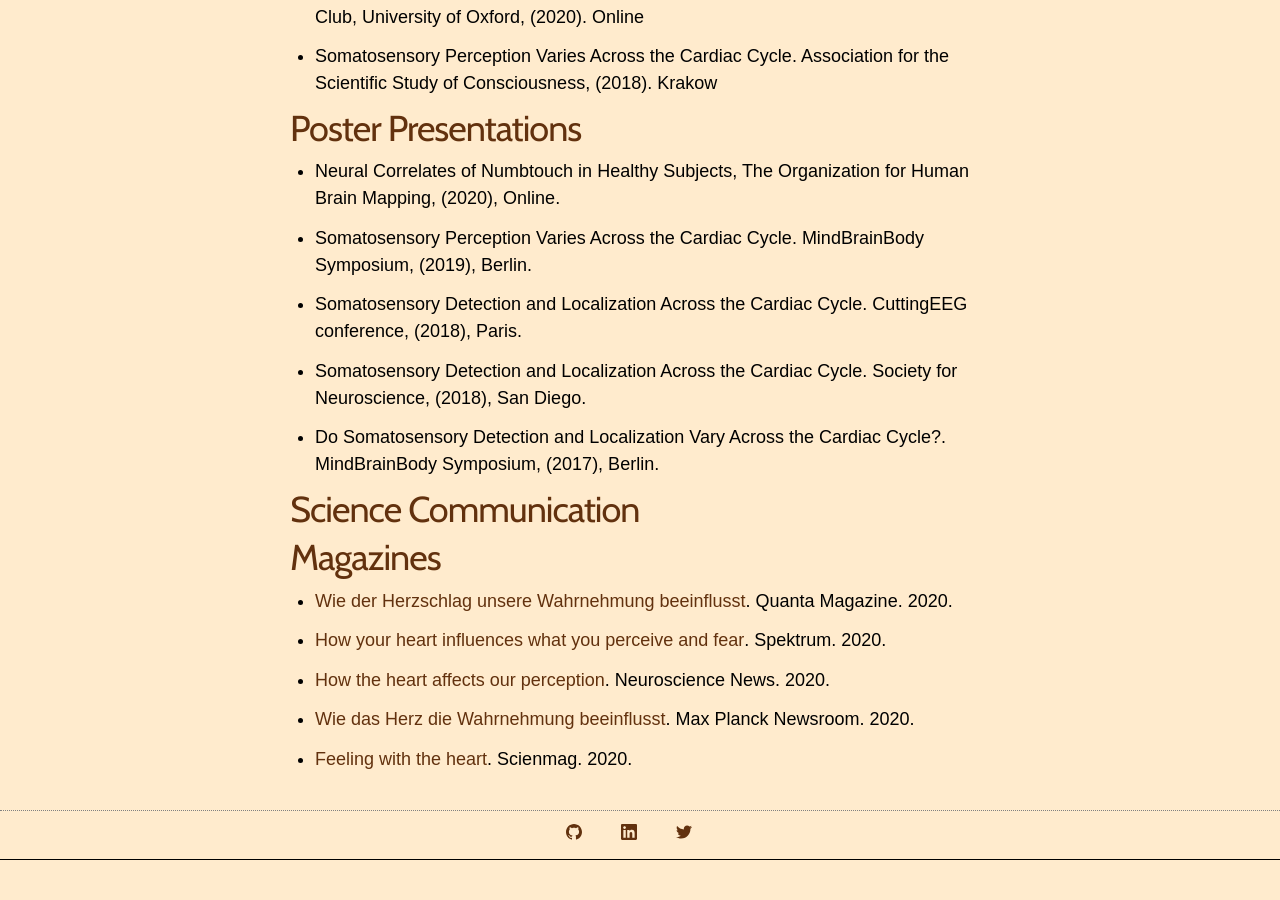
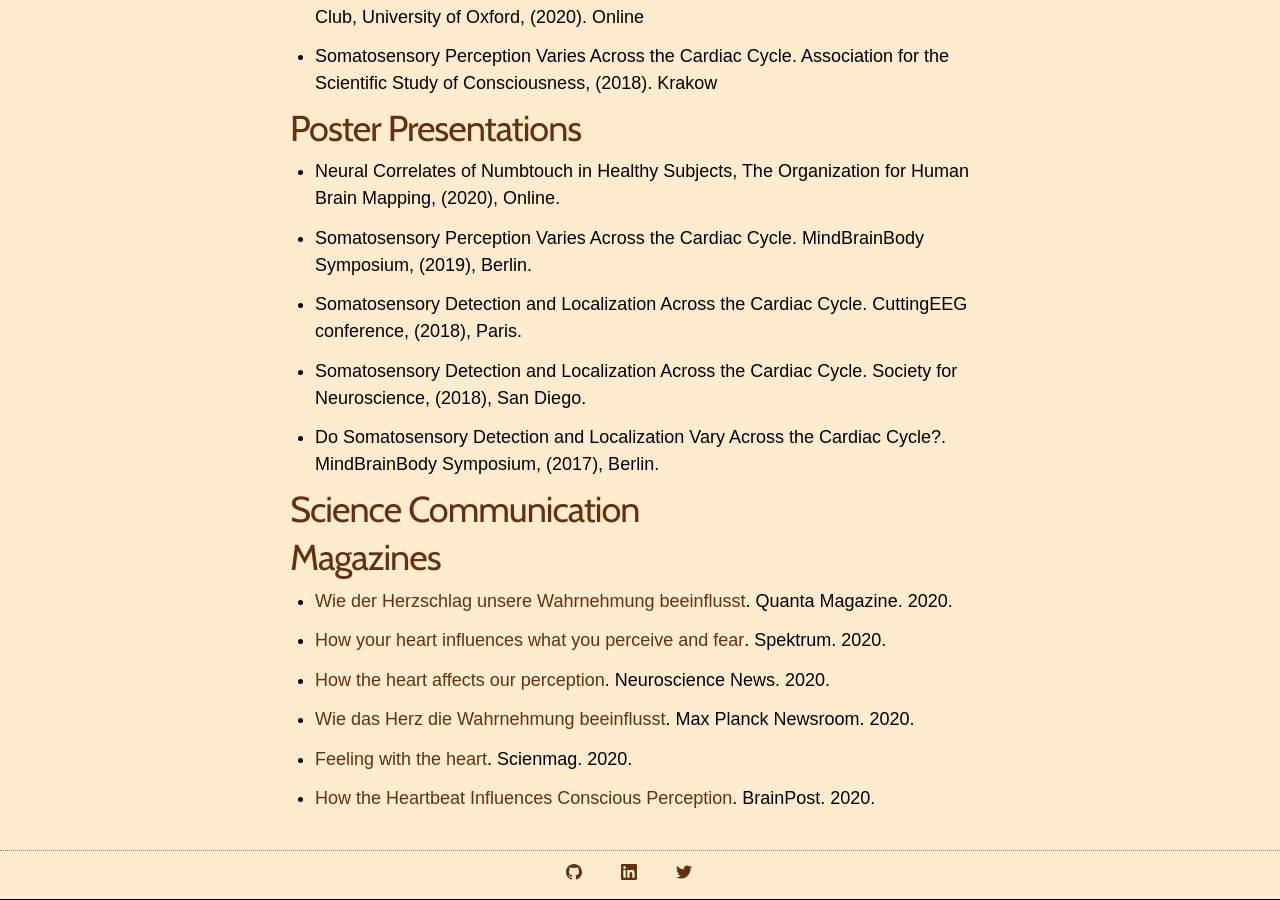
Before and after one commit to Esra-Al/esra-al.github.io, a Jekyll site: the page built from contributions.md, in a window 1280 px wide and 900 px high, scrolled down 1371 px. Built offline with Jekyll 4.4.1, drawn with Linux system fonts in a browser that asks for light colours; before the commit the page ends 2231 px from its top, so only the background shows below that.

Commit message:
Update contributions.md

```diff
--- a/contributions.md
+++ b/contributions.md
@@ -68,3 +68,5 @@ title: contributions
 - <a href='https://www.mpg.de/wie-das-herz-die-wahrnehmung-beeinflusst'>Wie das Herz die Wahrnehmung beeinflusst</a>. Max Planck Newsroom. 2020.
 
 - <a href='https://scienmag.com/feeling-with-the-heart/'>Feeling with the heart</a>.	Scienmag. 2020.
+
+- <a href='https://www.brainpost.co/weekly-brainpost/2020/5/19/how-the-heartbeat-influences-conscious-perception'>How the Heartbeat Influences Conscious Perception</a>.	BrainPost. 2020.
```
